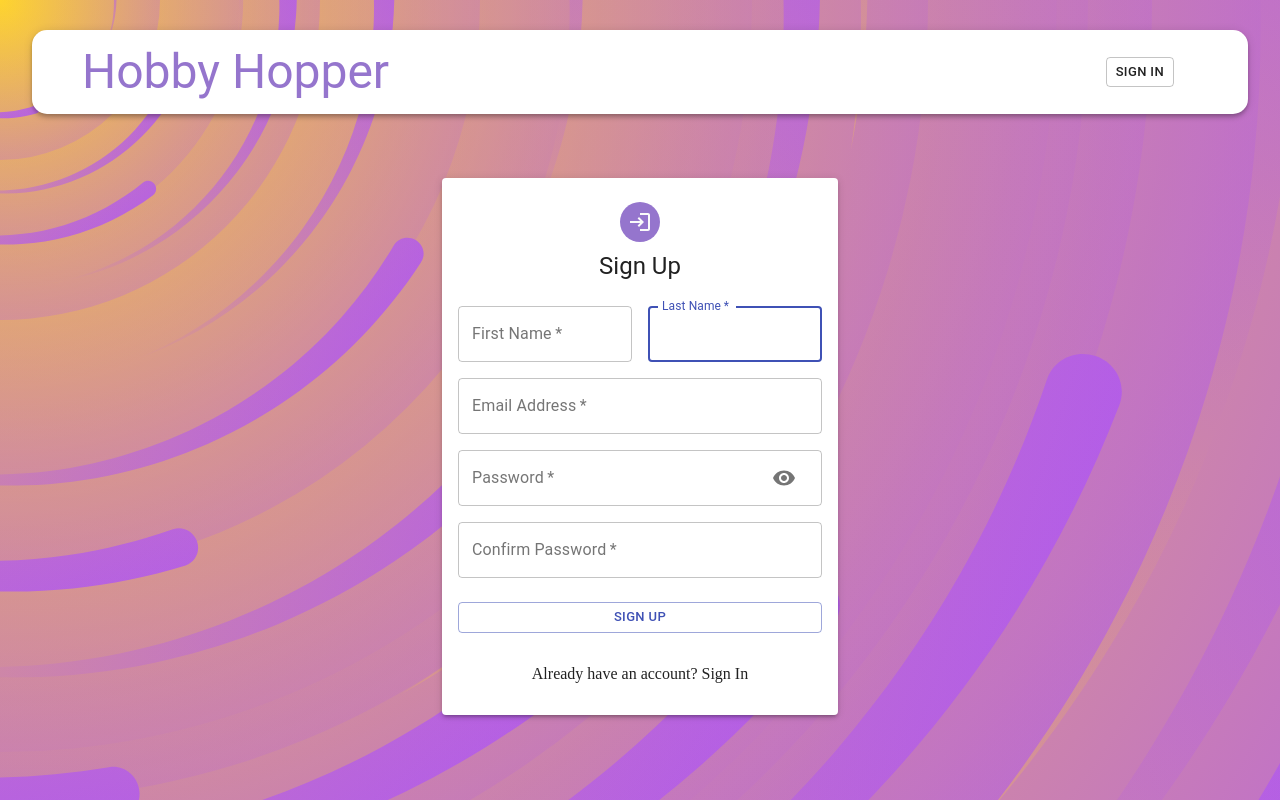
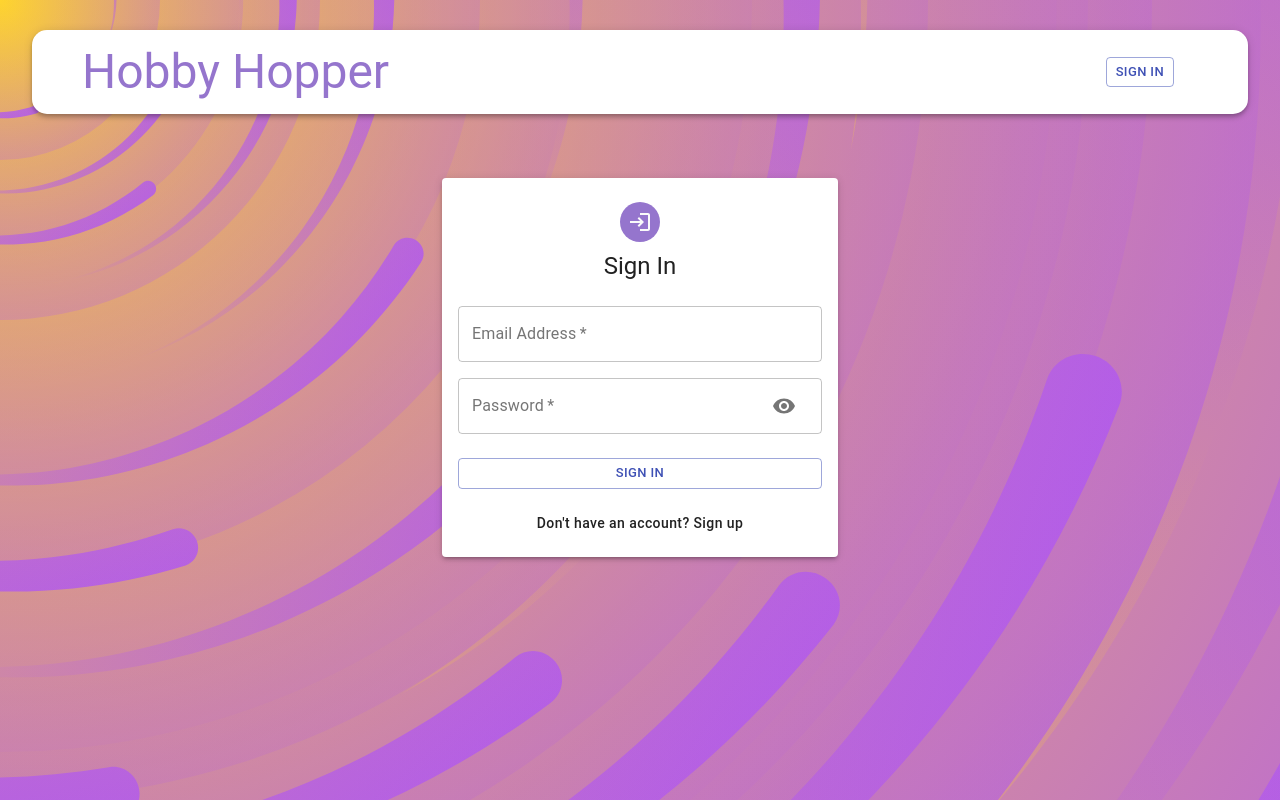
Before and after one commit to Trangtran62/hobby-hopper, a React (Create React App) app in the folder client/: page /auth in a window 1280 px wide. Built offline with nearby package versions, Linux system fonts and the light colour scheme.

Commit message:
added logic for switching sign in/up mode and styling

```diff
--- a/client/src/components/Auth/Auth.js
+++ b/client/src/components/Auth/Auth.js
@@ -6,13 +6,13 @@ import Input from './Input';
 
 const Auth = () => {
     const classes = useStyles();
-    const isSignup = true;
+    const [isSignup, setIsSignup] = useState(false);
     const [showPassword, setShowPassword] = useState(false);
 
     const handleSubmit = () => {};
     const handleChange = () => {};
     const handleShowPassword = () => {};
-    const switchMode = () => {};
+    const switchMode = () => setIsSignup(!isSignup);
 
     return (
         <Container component="main" maxWidth="xs">
@@ -68,9 +68,9 @@ const Auth = () => {
                     </Button>
                     <Grid container justifyContent="center">
                         <Grid item>
-                            <p onClick={switchMode}>
+                            <Button className={classes.button} variant="text" onClick={switchMode}>
                                 {isSignup ? "Already have an account? Sign In" : "Don't have an account? Sign up"}
-                            </p>
+                            </Button>
                         </Grid>
                     </Grid>
                 </form>
--- a/client/src/components/Auth/styles.js
+++ b/client/src/components/Auth/styles.js
@@ -20,7 +20,7 @@ export default makeStyles((theme) => ({
     },
     form: {
         marginTop: theme.spacing(3),
-        width: '100%', // Fix IE 11 issue.
+        width: '100%',
     },
     submit: {
         margin: theme.spacing(3, 0, 2),
@@ -28,4 +28,11 @@ export default makeStyles((theme) => ({
     googleButton: {
         marginBottom: theme.spacing(2),
     },
+    button: {
+        textTransform: 'none',
+        '&:hover': {
+            backgroundColor: deepPurple[100],
+            boxShadow: 'none',
+        }
+    }
 }));
--- a/client/src/components/Navbar/Navbar.js
+++ b/client/src/components/Navbar/Navbar.js
@@ -20,7 +20,7 @@ const Navbar = () => {
                         <Button variant="outlined" className={classes.logout} color="secondary" onClick={() => {}}>Log Out</Button>
                     </div>
                 ) : (
-                    <Button component={Link} to="/auth" variant="outlined" size="small">Sign In</Button>
+                    <Button component={Link} to="/auth" variant="outlined" size="small" color="primary">Sign In</Button>
                 )}
             </Toolbar>
         </AppBar>
```
